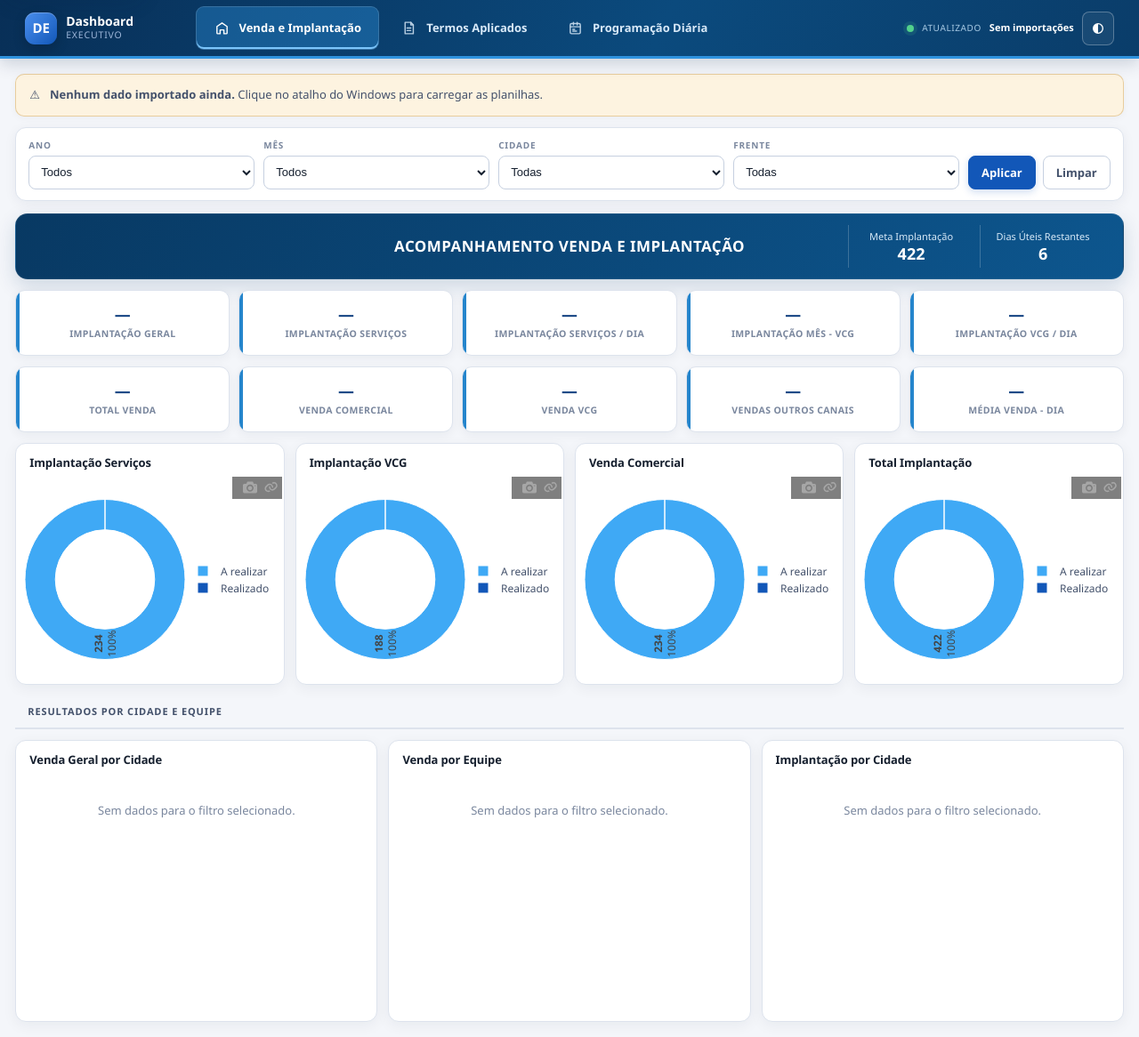
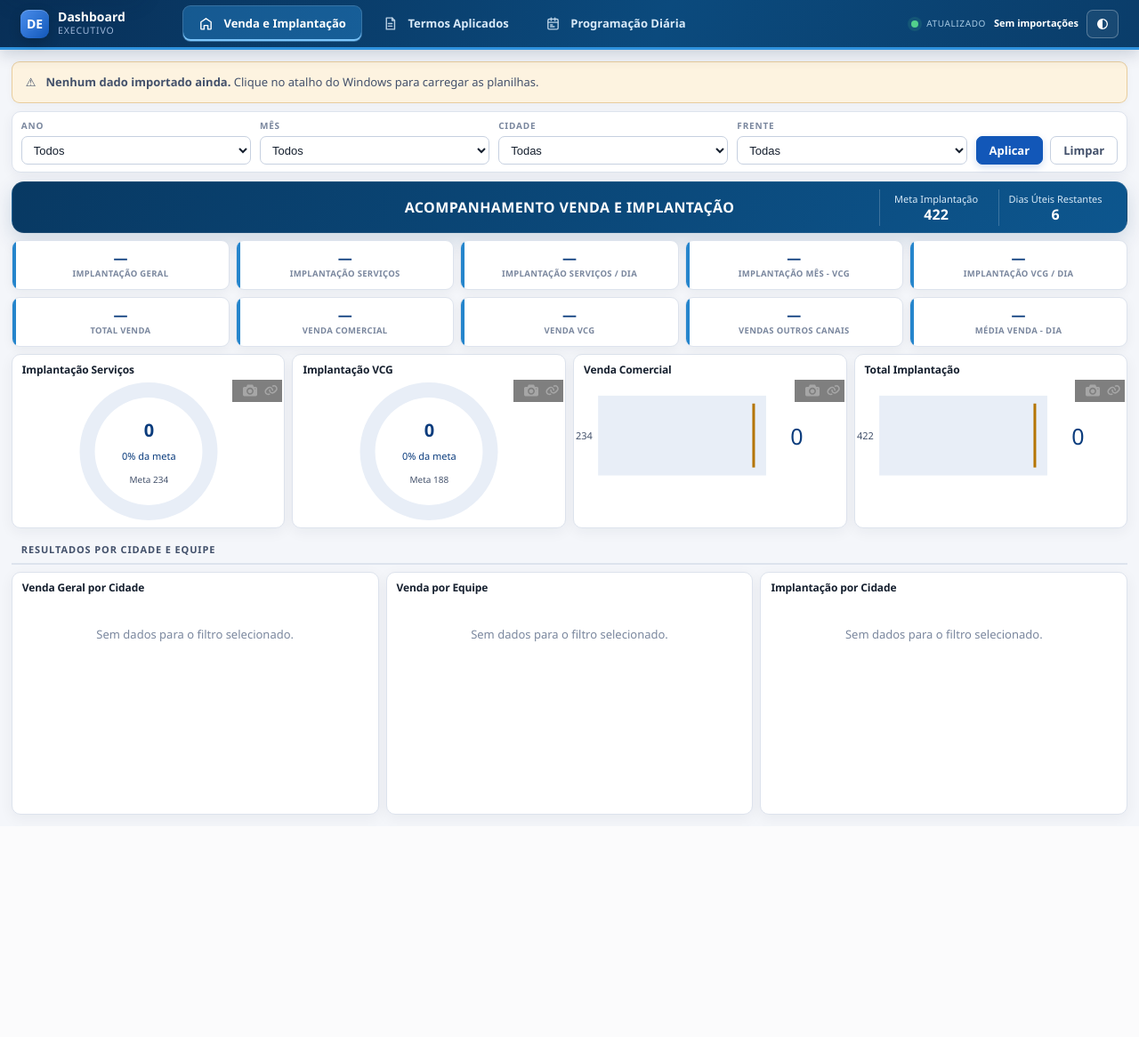
Before and after one commit to analistafjp-design/dashboard-aegea, a FastAPI app: page / in a window 1280 px wide. Shown: the whole page at 89% size. After the commit the page ends 921 px from the top, so only its background shows below. Run offline with FastAPI, Linux system fonts and the light colour scheme; data that the repository does not hold is empty.

Commit message:
Compacta dashboard e moderniza gráficos

```diff
--- a/app/config.py
+++ b/app/config.py
@@ -32,7 +32,7 @@ class Config:
     # O atualizador do Windows compara esta versao com o servidor que ja esta
     # aberto. Quando o codigo do painel muda, uma versao diferente garante que
     # o processo antigo seja encerrado e reiniciado antes de abrir o navegador.
-    APP_VERSAO = "1.3.0"
+    APP_VERSAO = "1.4.0"
     DEBUG = _env("DEBUG", "false").lower() in ("1", "true", "yes")
 
     BASE_DIR = BASE_DIR
--- a/frontend/static/css/tema.css
+++ b/frontend/static/css/tema.css
@@ -540,15 +540,15 @@ table.tabela { width: 100%; border-collapse: collapse; font-size: 13px; }
 .app--simples { display: block; min-height: 100vh; }
 .app--simples .principal { margin-left: 0; display: block; }
 .barra-principal {
-  min-height: 66px; padding: 0 clamp(14px, 2.2vw, 36px); display: flex;
+  min-height: 56px; padding: 0 clamp(12px, 1.8vw, 28px); display: flex;
   align-items: center; gap: clamp(16px, 2.2vw, 34px); color: #fff;
   background: linear-gradient(115deg, #082f57 0%, #0b4a7d 58%, #0a3d6a 100%);
   border-bottom: 3px solid #2f93df; box-shadow: 0 5px 18px rgba(5, 36, 67, .18);
   position: sticky; top: 0; z-index: 50;
 }
-.barra-principal__marca { height: 63px; min-width: 164px; padding: 0; border: 0; }
+.barra-principal__marca { height: 53px; min-width: 154px; padding: 0; border: 0; }
 .barra-principal__marca .sidebar__logo {
-  width: 36px; height: 36px; border-radius: 11px; font-size: 15px;
+  width: 32px; height: 32px; border-radius: 9px; font-size: 14px;
   box-shadow: inset 0 1px rgba(255,255,255,.25), 0 5px 14px rgba(0,0,0,.18);
 }
 .barra-principal__marca .sidebar__nome { font-size: 14px; }
@@ -556,7 +556,7 @@ table.tabela { width: 100%; border-collapse: collapse; font-size: 13px; }
   display: flex; align-items: stretch; align-self: stretch; gap: 5px; flex: 1; min-width: 0;
 }
 .barra-principal__nav .sidebar__item {
-  position: relative; margin: 7px 0; padding: 0 clamp(12px, 1.5vw, 22px);
+  position: relative; margin: 6px 0; padding: 0 clamp(11px, 1.35vw, 19px);
   border: 1px solid transparent; border-radius: 9px; color: #d8e9f8;
   font-size: 13px; font-weight: 600; white-space: nowrap;
 }
@@ -581,126 +581,128 @@ table.tabela { width: 100%; border-collapse: collapse; font-size: 13px; }
 .btn--tema:hover { color: #fff; background: rgba(255,255,255,.15); border-color: rgba(255,255,255,.45); }
 
 .app--simples .conteudo {
-  width: min(100%, 1920px); margin: 0 auto; padding: clamp(12px, 1.35vw, 22px);
+  width: min(100%, 1760px); margin: 0 auto; padding: clamp(9px, 1vw, 15px);
 }
-.app--simples .aviso { margin: 0 0 12px; border-radius: 10px; box-shadow: 0 2px 8px rgba(16,32,61,.04); }
+.app--simples .aviso { margin: 0 0 9px; border-radius: 9px; box-shadow: 0 2px 8px rgba(16,32,61,.04); }
 .app--simples .filtros {
-  margin: 0 0 14px; padding: 12px 14px; border-radius: 12px;
+  margin: 0 0 10px; padding: 8px 10px; border-radius: 10px;
   border: 1px solid var(--border); box-shadow: 0 3px 14px rgba(16,32,61,.06);
 }
 .app--simples .filtros__linha { flex-wrap: nowrap; gap: 10px; }
 .app--simples .campo { min-width: 112px; max-width: none; }
 .app--simples .campo label { font-size: 10px; letter-spacing: .08em; }
 .app--simples .campo select {
-  height: 38px; border-radius: 8px; background-color: var(--surface);
+  height: 32px; border-radius: 7px; background-color: var(--surface);
   transition: border-color var(--transicao), box-shadow var(--transicao);
 }
 .app--simples .filtros__resumo { display: none; }
-.app--simples .btn { height: 38px; border-radius: 8px; font-weight: 650; }
+.app--simples .btn { height: 32px; border-radius: 7px; font-weight: 650; }
 .app--simples .btn--primario { box-shadow: 0 3px 9px rgba(18,87,184,.2); }
 
 .dashboard-simples {
-  background: transparent; border: 0; display: flex; flex-direction: column; gap: 12px;
+  background: transparent; border: 0; display: flex; flex-direction: column; gap: 8px;
 }
 .titulo-faixa {
-  min-height: 74px; display: grid; grid-template-columns: 1fr auto 1fr;
-  align-items: center; gap: 18px; padding: 10px clamp(14px, 1.5vw, 24px); color: #fff;
+  min-height: 58px; display: grid; grid-template-columns: 1fr auto 1fr;
+  align-items: center; gap: 14px; padding: 7px clamp(12px, 1.3vw, 20px); color: #fff;
   background: linear-gradient(120deg, #083963, #0d568e); border: 1px solid rgba(255,255,255,.08);
   border-radius: 14px; box-shadow: 0 8px 22px rgba(8,57,99,.16); overflow: hidden;
 }
 .titulo-faixa h1 {
-  grid-column: 2; font-size: clamp(17px, 1.25vw, 23px); text-align: center;
+  grid-column: 2; font-size: clamp(16px, 1.12vw, 20px); text-align: center;
   letter-spacing: .025em; line-height: 1.2;
 }
 .titulo-faixa__resumo { justify-self: end; display: flex; gap: 6px; }
 .titulo-faixa__resumo span, .titulo-faixa__numero {
-  min-width: 142px; padding: 5px 12px; text-align: center;
+  min-width: 128px; padding: 3px 10px; text-align: center;
   border-left: 1px solid rgba(255,255,255,.2); font-size: 11px; color: #d8eaf8;
 }
 .titulo-faixa__resumo strong, .titulo-faixa__numero strong {
-  display: block; margin-top: 1px; font-size: 18px; line-height: 1.15; color: #fff;
+  display: block; margin-top: 0; font-size: 16px; line-height: 1.15; color: #fff;
   font-variant-numeric: tabular-nums;
 }
 .titulo-faixa__numero { justify-self: start; border-left: 0; }
 .titulo-faixa--central { display: flex; flex-direction: column; justify-content: center; gap: 2px; }
-.titulo-faixa--central h1 { font-size: clamp(19px, 1.5vw, 25px); }
+.titulo-faixa--central h1 { font-size: clamp(18px, 1.35vw, 22px); }
 .titulo-faixa--central small { font-size: 12px; font-weight: 600; color: #c8e0f2; }
 
 .faixa-indicadores {
-  display: grid; grid-auto-flow: column; grid-auto-columns: 1fr; gap: 10px;
+  display: grid; grid-auto-flow: column; grid-auto-columns: 1fr; gap: 7px;
   background: transparent; border: 0;
 }
 .indicador-faixa {
-  position: relative; min-width: 0; min-height: 74px; display: flex; flex-direction: column;
+  position: relative; min-width: 0; min-height: 56px; display: flex; flex-direction: column;
   align-items: center; justify-content: center; color: var(--text); background: var(--surface);
-  border: 1px solid var(--border); border-radius: 11px; padding: 10px 8px; text-align: center;
+  border: 1px solid var(--border); border-radius: 9px; padding: 7px 6px; text-align: center;
   box-shadow: 0 3px 12px rgba(16,32,61,.055); overflow: hidden;
 }
 .indicador-faixa::before {
   content: ""; position: absolute; inset: 0 auto 0 0; width: 4px; background: #2585cc;
 }
 .indicador-faixa strong {
-  color: var(--primary-dark); font-size: clamp(17px, 1.4vw, 22px); line-height: 1.1;
+  color: var(--primary-dark); font-size: clamp(16px, 1.2vw, 19px); line-height: 1.05;
   font-variant-numeric: tabular-nums;
 }
 html[data-tema="escuro"] .indicador-faixa strong { color: #82b8ff; }
 .indicador-faixa span {
-  max-width: 100%; margin-top: 5px; color: var(--muted); font-size: 10.5px;
+  max-width: 100%; margin-top: 3px; color: var(--muted); font-size: 9.5px;
   font-weight: 650; line-height: 1.25; text-transform: uppercase; letter-spacing: .035em;
 }
 
-.grade-roscas { display: grid; grid-template-columns: repeat(4, minmax(0, 1fr)); gap: 12px; padding: 0; }
-.grade-simples-3 { display: grid; grid-template-columns: repeat(3, minmax(0, 1fr)); gap: 12px; padding: 0; }
+.grade-roscas { display: grid; grid-template-columns: repeat(4, minmax(0, 1fr)); gap: 8px; padding: 0; }
+.grade-simples-3 { display: grid; grid-template-columns: repeat(3, minmax(0, 1fr)); gap: 8px; padding: 0; }
 .visual-simples {
-  min-width: 0; background: var(--surface); border: 1px solid var(--border); border-radius: 12px;
+  min-width: 0; background: var(--surface); border: 1px solid var(--border); border-radius: 10px;
   box-shadow: 0 4px 16px rgba(16,32,61,.055); overflow: hidden;
 }
 .visual-simples h2 {
-  margin: 0; padding: 13px 15px 5px; color: var(--text); text-align: left;
-  font-size: 13px; font-weight: 700; line-height: 1.3;
+  margin: 0; padding: 9px 11px 2px; color: var(--text); text-align: left;
+  font-size: 12px; font-weight: 700; line-height: 1.25;
 }
-.grafico { min-height: 280px; }
-.grafico--compacto { min-height: 235px; }
-.grafico--alto { min-height: 380px; }
+.grafico { min-height: 245px; }
+.grafico--compacto { min-height: 168px; }
+.grafico--alto { min-height: 340px; }
+.visual-simples--bullet .grafico--compacto { min-height: 142px; }
+.visual-simples--bullet { align-self: stretch; }
 .faixa-titulo {
-  padding: 10px 14px; background: transparent; color: var(--text-2);
+  padding: 8px 11px 6px; background: transparent; color: var(--text-2);
   border-bottom: 2px solid var(--border); text-align: left; font-size: 11px;
   font-weight: 750; text-transform: uppercase; letter-spacing: .08em;
 }
 
-.grade-termos { display: grid; grid-template-columns: 2fr 1fr 1fr; gap: 12px; padding: 0; }
+.grade-termos { display: grid; grid-template-columns: 2fr 1fr 1fr; gap: 8px; padding: 0; }
 .grade-termos .visual-simples--largo { grid-column: span 2; }
 .grade-termos .visual-simples--total { grid-column: 1 / -1; }
 .grade-termos .visual-simples--cidade { grid-column: span 2; }
 .termos-insights {
-  display: grid; grid-template-columns: repeat(4, minmax(0, 1fr)); gap: 10px;
+  display: grid; grid-template-columns: repeat(4, minmax(0, 1fr)); gap: 7px;
   padding: 0; background: transparent;
 }
 .termos-insights:empty { display: none; }
 .termos-insights .insight {
-  margin: 0; min-height: 72px; padding: 12px; background: var(--surface);
+  margin: 0; min-height: 58px; padding: 9px; background: var(--surface);
   border-radius: 10px; box-shadow: 0 3px 12px rgba(16,32,61,.045);
 }
 .termos-insights .insight strong { color: var(--text); font-size: 12px; }
 
 .programacao-resumo {
-  display: grid; grid-template-columns: repeat(3, 1fr); gap: 10px; padding: 0; background: transparent;
+  display: grid; grid-template-columns: repeat(3, 1fr); gap: 7px; padding: 0; background: transparent;
 }
 .programacao-resumo > div {
-  min-height: 82px; display: flex; flex-direction: column; align-items: center;
+  min-height: 64px; display: flex; flex-direction: column; align-items: center;
   justify-content: center; background: var(--surface); color: var(--text);
   border: 1px solid var(--border); border-radius: 11px; box-shadow: 0 3px 12px rgba(16,32,61,.055);
 }
 .programacao-resumo span, .programacao-resumo label {
   color: var(--muted); font-size: 11px; font-weight: 650; text-transform: uppercase; letter-spacing: .05em;
 }
-.programacao-resumo strong { color: var(--primary-dark); font-size: 28px; font-variant-numeric: tabular-nums; }
+.programacao-resumo strong { color: var(--primary-dark); font-size: 23px; font-variant-numeric: tabular-nums; }
 html[data-tema="escuro"] .programacao-resumo strong { color: #82b8ff; }
 .programacao-data-campo select {
   margin-top: 6px; min-width: min(220px, calc(100% - 24px)); height: 34px;
   border: 1px solid var(--border-forte); border-radius: 7px; background: var(--surface); color: var(--text);
 }
-.grade-programacao { display: grid; grid-template-columns: repeat(2, minmax(0, 1fr)); gap: 12px; padding: 0; }
+.grade-programacao { display: grid; grid-template-columns: repeat(2, minmax(0, 1fr)); gap: 8px; padding: 0; }
 .grade-programacao .visual-simples h2 {
   color: #fff; background: linear-gradient(110deg, #0a416f, #0f609b); padding: 11px 14px;
   text-align: center; letter-spacing: .025em;
@@ -758,16 +760,16 @@ html[data-tema="escuro"] .programacao-resumo strong { color: #82b8ff; }
   .titulo-faixa__resumo { width: 100%; }
   .titulo-faixa__resumo span { flex: 1; min-width: 0; padding-inline: 8px; }
   .faixa-indicadores { grid-auto-flow: row; grid-template-columns: repeat(2, minmax(0, 1fr)); gap: 8px; }
-  .indicador-faixa { min-height: 70px; }
+  .indicador-faixa { min-height: 60px; }
   .indicador-faixa:last-child:nth-child(odd) { grid-column: 1 / -1; }
   .grade-roscas, .grade-simples-3, .grade-termos, .grade-programacao,
   .programacao-resumo { grid-template-columns: 1fr; }
   .grade-termos .visual-simples--largo, .grade-termos .visual-simples--cidade,
   .grade-termos .visual-simples--total { grid-column: span 1; }
   .termos-insights { grid-template-columns: 1fr; }
-  .grafico { min-height: 290px; }
-  .grafico--compacto { min-height: 260px; }
-  .grafico--alto { min-height: 340px; }
+  .grafico { min-height: 260px; }
+  .grafico--compacto { min-height: 220px; }
+  .grafico--alto { min-height: 320px; }
   .visual-simples h2 { padding: 12px 13px 3px; text-align: center; }
   .programacao-resumo > div { min-height: 74px; }
   .toasts { left: 10px; right: 10px; bottom: 10px; max-width: none; }
@@ -783,7 +785,7 @@ html[data-tema="escuro"] .programacao-resumo strong { color: #82b8ff; }
   .titulo-faixa__resumo span { border-left: 0; border-top: 1px solid rgba(255,255,255,.16); }
   .faixa-indicadores { grid-template-columns: 1fr; }
   .indicador-faixa:last-child:nth-child(odd) { grid-column: auto; }
-  .grafico, .grafico--compacto { min-height: 270px; }
+  .grafico, .grafico--compacto { min-height: 235px; }
 }
 
 @media (prefers-reduced-motion: reduce) {
--- a/frontend/static/js/graficos.js
+++ b/frontend/static/js/graficos.js
@@ -52,7 +52,8 @@
       (barras/linhas usam x, rosca usa labels/values, funil usa x/y). */
   function temDados(serie) {
     const listas = [serie.x, serie.y, serie.labels, serie.values];
-    return listas.some((lista) => Array.isArray(lista) && lista.length > 0);
+    return listas.some((lista) => Array.isArray(lista) && lista.length > 0)
+      || Number.isFinite(Number(serie.value));
   }
 
   function rotuloValor(valor) {
@@ -173,6 +174,56 @@
       legend: { orientation: "v", x: 1, y: 0.5, xanchor: "left" } });
   };
 
+  /** Anel executivo compacto: realizado, percentual e meta no centro. */
+  Graficos.anelMeta = function (id, realizado, meta) {
+    const c = cores();
+    const atual = Number(realizado) || 0;
+    const alvo = Number(meta) || 0;
+    const falta = Math.max(alvo - atual, 0);
+    const percentual = alvo > 0 ? (atual / alvo) * 100 : 0;
+    const base = alvo > 0 ? [Math.min(atual, alvo), falta] : [atual];
+    const rotulos = alvo > 0 ? ["Realizado", "A realizar"] : ["Realizado"];
+    desenhar(id, [{
+      type: "pie", hole: 0.78, labels: rotulos, values: base,
+      sort: false, direction: "clockwise", textinfo: "none",
+      marker: { colors: [c.linha, c.escuro ? "#263449" : "#e8eef7"],
+        line: { width: 0 } },
+      hovertemplate: "%{label}<br><b>%{value:,.0f}</b><extra></extra>",
+    }], {
+      margin: { l: 8, r: 8, t: 5, b: 8 }, hovermode: "closest", showlegend: false,
+      annotations: [{
+        x: 0.5, y: 0.5, showarrow: false, align: "center",
+        text: `<b>${atual.toLocaleString("pt-BR")}</b><br>`
+          + `<span style="font-size:11px">${percentual.toLocaleString("pt-BR", { maximumFractionDigits: 1 })}% da meta</span>`
+          + (alvo ? `<br><span style="font-size:10px;color:${c.texto}">Meta ${alvo.toLocaleString("pt-BR")}</span>` : ""),
+        font: { size: 20, color: c.escuro ? "#eaf0f8" : "#0b3c7d" },
+      }],
+    });
+  };
+
+  /** Barra bullet: leitura rápida do avanço em relação à meta. */
+  Graficos.barraMeta = function (id, realizado, meta) {
+    const c = cores();
+    const atual = Number(realizado) || 0;
+    const alvo = Number(meta) || 0;
+    const limite = Math.max(atual, alvo, 1) * 1.08;
+    const percentual = alvo > 0 ? (atual / alvo) * 100 : 0;
+    desenhar(id, [{
+      type: "indicator", mode: "number+gauge", value: atual,
+      number: { valueformat: ",.0f", font: { size: 25, color: c.escuro ? "#eaf0f8" : "#0b3c7d" } },
+      title: { text: alvo
+        ? `<span style="font-size:11px">${percentual.toLocaleString("pt-BR", { maximumFractionDigits: 1 })}% da meta · Meta ${alvo.toLocaleString("pt-BR")}</span>`
+        : "<span style=\"font-size:11px\">Meta não cadastrada</span>" },
+      gauge: {
+        shape: "bullet", axis: { range: [0, limite], visible: false },
+        bgcolor: c.escuro ? "#263449" : "#e8eef7", borderwidth: 0,
+        bar: { color: atual >= alvo && alvo > 0 ? c.sucesso : c.linha, thickness: 0.58 },
+        threshold: alvo > 0 ? { line: { color: c.meta, width: 3 }, thickness: 0.8, value: alvo } : undefined,
+      },
+      domain: { x: [0.06, 0.94], y: [0.2, 0.88] },
+    }], { margin: { l: 10, r: 10, t: 4, b: 6 }, hovermode: "closest" });
+  };
+
   /** Funil de faturamento. */
   Graficos.funil = function (id, etapas, valores) {
     desenhar(id, [{
--- a/frontend/static/js/paginas.js
+++ b/frontend/static/js/paginas.js
@@ -75,6 +75,13 @@
     G.rosca(id, ["Realizado", "A realizar"], [realizado, falta]);
   }
 
+  function visualMeta(id, bloco, tipo) {
+    bloco = bloco || {};
+    const realizado = bloco.realizado || 0;
+    if (tipo === "barra") G.barraMeta(id, realizado, bloco.meta);
+    else G.anelMeta(id, realizado, bloco.meta);
+  }
+
   /* ------------------------------------------------------------------ HOME */
   App.registrar("home", async function () {
     try {
@@ -104,19 +111,16 @@
         { rotulo: "Média Venda - Dia", valor: vi("venda_dia", 1) },
       ]);
       const bloco = (lista, rotulo) => (lista || []).find((b) => b.rotulo === rotulo);
-      roscaMeta("graf-simples-impl-servicos", bloco(implantacao.blocos_meta, "Serviços"));
-      roscaMeta("graf-simples-impl-vcg", bloco(implantacao.blocos_meta, "VCG"));
-      roscaMeta("graf-simples-venda-comercial", bloco(vendas.blocos_meta, "Comercial"));
-      roscaMeta("graf-simples-impl-total", implantacao.bloco_principal);
+      visualMeta("graf-simples-impl-servicos", bloco(implantacao.blocos_meta, "Serviços"), "anel");
+      visualMeta("graf-simples-impl-vcg", bloco(implantacao.blocos_meta, "VCG"), "anel");
+      visualMeta("graf-simples-venda-comercial", bloco(vendas.blocos_meta, "Comercial"), "barra");
+      visualMeta("graf-simples-impl-total", implantacao.bloco_principal, "barra");
       const cidadeVenda = ranking(vendas.top_cidades, "cidade");
-      G.barras("graf-simples-venda-cidade", cidadeVenda.rotulos, cidadeVenda.valores,
-        { mostrarValores: true });
+      G.barrasHorizontais("graf-simples-venda-cidade", cidadeVenda.rotulos, cidadeVenda.valores);
       const equipeVenda = ranking(vendas.top_equipes, "equipe");
-      G.barras("graf-simples-venda-equipe", equipeVenda.rotulos, equipeVenda.valores,
-        { mostrarValores: true });
+      G.barrasHorizontais("graf-simples-venda-equipe", equipeVenda.rotulos, equipeVenda.valores);
       const cidadeImpl = ranking(implantacao.por_cidade.slice(0, 10), "cidade");
-      G.barras("graf-simples-impl-cidade", cidadeImpl.rotulos, cidadeImpl.valores,
-        { mostrarValores: true });
+      G.barrasHorizontais("graf-simples-impl-cidade", cidadeImpl.rotulos, cidadeImpl.valores);
     } catch (e) {
       erro("#simples-implantacao-kpis", e.message);
     }
--- a/frontend/templates/paginas/home.html
+++ b/frontend/templates/paginas/home.html
@@ -11,10 +11,10 @@
   <div class="faixa-indicadores" id="simples-implantacao-kpis"></div>
   <div class="faixa-indicadores" id="simples-vendas-kpis"></div>
   <div class="grade-roscas">
-    <div class="visual-simples"><h2>Implantação Serviços</h2><div class="grafico grafico--compacto" id="graf-simples-impl-servicos"></div></div>
-    <div class="visual-simples"><h2>Implantação VCG</h2><div class="grafico grafico--compacto" id="graf-simples-impl-vcg"></div></div>
-    <div class="visual-simples"><h2>Venda Comercial</h2><div class="grafico grafico--compacto" id="graf-simples-venda-comercial"></div></div>
-    <div class="visual-simples"><h2>Total Implantação</h2><div class="grafico grafico--compacto" id="graf-simples-impl-total"></div></div>
+    <div class="visual-simples visual-simples--anel"><h2>Implantação Serviços</h2><div class="grafico grafico--compacto" id="graf-simples-impl-servicos"></div></div>
+    <div class="visual-simples visual-simples--anel"><h2>Implantação VCG</h2><div class="grafico grafico--compacto" id="graf-simples-impl-vcg"></div></div>
+    <div class="visual-simples visual-simples--bullet"><h2>Venda Comercial</h2><div class="grafico grafico--compacto" id="graf-simples-venda-comercial"></div></div>
+    <div class="visual-simples visual-simples--bullet"><h2>Total Implantação</h2><div class="grafico grafico--compacto" id="graf-simples-impl-total"></div></div>
   </div>
   <div class="faixa-titulo">RESULTADOS POR CIDADE E EQUIPE</div>
   <div class="grade-simples-3">
```
Also changed, not shown: tests/test_atalho_windows.py (+1 -1 lines), tests/test_interface_simples.py (+3 -0 lines), 1 other file.
